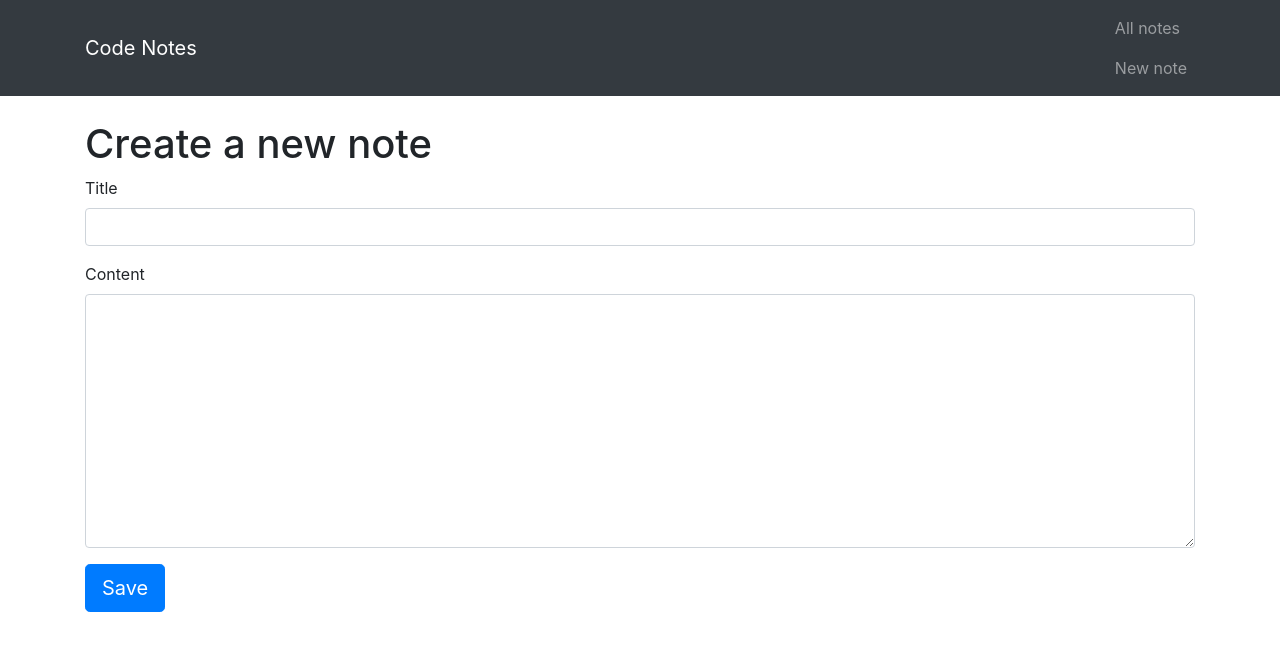
After one commit to klssmith/codenotes, a Flask app: page /notes/new in a window 1280 px wide. The commit adds this page. Shown: the top 651 px of the page. Run offline with Flask 2, Linux system fonts and the light colour scheme; some libraries are stand-ins or nearby versions.

Commit message:
Add a page to create notes
Added a page with a form to create notes. If a note is successfully
created you get directed to view that note, if there is a validation
error of some kind you stay on the page with the form.

```diff
--- /dev/null
+++ b/app/notes/forms.py
@@ -0,0 +1,8 @@
+from flask_wtf import FlaskForm
+from wtforms import StringField, TextAreaField
+from wtforms.validators import DataRequired, Length
+
+
+class NoteForm(FlaskForm):
+    title = StringField('Title', validators=[DataRequired(), Length(1, 120)])
+    content = TextAreaField('Content', validators=[DataRequired()])
--- a/app/notes/views.py
+++ b/app/notes/views.py
@@ -1,6 +1,8 @@
-from flask import Blueprint, render_template
+from .forms import NoteForm
 
-from app.dao.note_dao import dao_get_all_notes, dao_get_note
+from flask import Blueprint, redirect, render_template, url_for
+
+from app.dao.note_dao import dao_create_note, dao_get_all_notes, dao_get_note
 
 
 notes = Blueprint('notes', __name__)
@@ -16,3 +18,14 @@ def get_one_note(note_id):
 def get_all_notes():
     notes = dao_get_all_notes()
     return render_template('notes/all_notes.html', notes=notes)
+
+
+@notes.route('/new', methods=['GET', 'POST'])
+def create_a_note():
+    form = NoteForm()
+
+    if form.validate_on_submit():
+        note = dao_create_note(form.title.data, form.content.data)
+        return redirect(url_for('notes.get_one_note', note_id=note.id))
+
+    return render_template('notes/new_note.html', form=form)
--- a/app/templates/base.html
+++ b/app/templates/base.html
@@ -13,6 +13,7 @@
         <ul class="navbar-nav">
           <li class="nav-item">
             <a class="nav-link" href="{{ url_for('notes.get_all_notes') }}">All notes</a>
+            <a class="nav-link" href="{{ url_for('notes.create_a_note') }}">New note</a>
           </li>
         </ul>
       </div>
--- /dev/null
+++ b/app/templates/notes/new_note.html
@@ -0,0 +1,16 @@
+{% extends 'base.html' %}
+{% block content %}
+<h1>Create a new note</h1>
+<form method="POST" action="{{ url_for('notes.create_a_note') }}">
+  {{ form.csrf_token }}
+  <div class="form-group">
+    {{ form.title.label }}
+    {{ form.title(class_="form-control") }}
+  </div>
+  <div class="form-group">
+    {{ form.content.label }}
+    {{ form.content(class_="form-control", rows="10") }}
+  </div>
+  <button type="submit" class="btn btn-lg btn-primary">Save</button>
+</form>
+{% endblock %}
--- a/config.py
+++ b/config.py
@@ -13,6 +13,7 @@ class DevelopmentConfig(Config):
 
 
 class TestConfig(Config):
+    WTF_CSRF_ENABLED = False
     TESTING = True
     SQLALCHEMY_DATABASE_URI = os.getenv('SQLALCHEMY_TEST_DATABASE_URI', 'postgresql://localhost/codenotes_test')
 
--- a/requirements.txt
+++ b/requirements.txt
@@ -1,5 +1,6 @@
 Flask==1.0.2
 Flask-Migrate==2.1.1
 Flask-SQLAlchemy==2.3.2
+Flask-WTF==0.14.2
 psycopg2-binary==2.7.4
 SQLAlchemy==1.2.7
```
Also changed, not shown: app/dao/note_dao.py (+9 -0 lines), tests/app/dao/test_note_dao.py (+24 -1 lines), tests/app/notes/test_views.py (+35 -10 lines).
